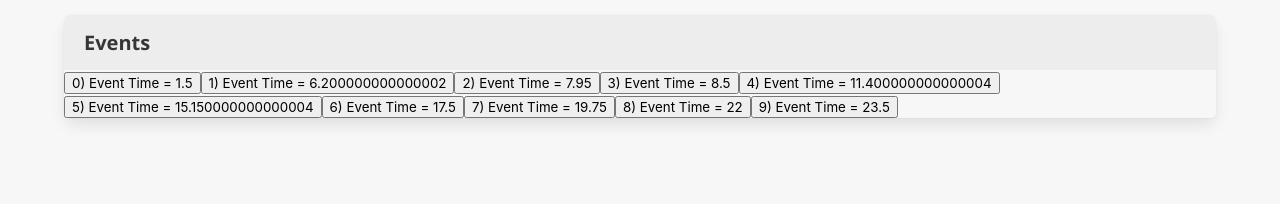
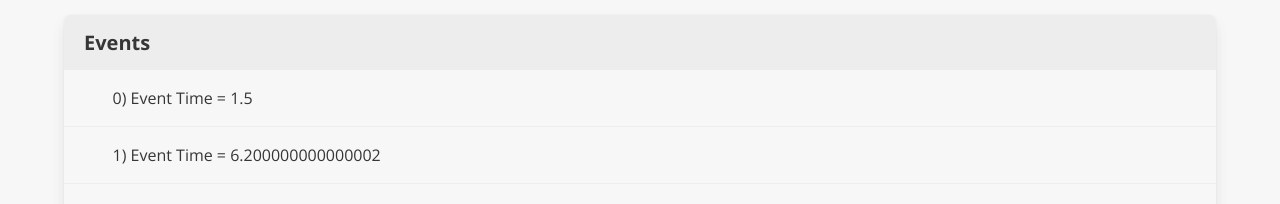
Before and after one commit to wcardosodev/hackathon, a React (Create React App) app in the folder hackathon/: page / in a window 1280 px wide. Shown: the part 593-797 px from the top of the page. Built offline with nearby package versions, Linux system fonts and the light colour scheme; the HTML template or start-up script is replaced by a standard one.

Commit message:
Update whatever.js

```diff
--- a/hackathon/src/whatever.js
+++ b/hackathon/src/whatever.js
@@ -128,20 +128,18 @@ const MyComponent = () => {
             <h2 className="panel-heading">Events</h2>
             {events.map((event, index) => {
               return (
-                // <a key={event.event_uuid} href="#" className="panel-block is-active">
-                //   <div className="panel-block">
-                //     <span className="panel-icon">
-                //       <i className="fas fa-book" aria-hidden="true"></i>
-                //     </span>
-                //     {`${index}) Event Time = ${event.event_time_in_seconds}`}
-                //   </div>
-                // </a>
-                <button
-                  key={index}
+                <div
+                  key={event.event_uuid}
+                  className="panel-block"
                   onClick={() => console.log(event.event_uuid)}
                 >
-                  {`${index}) Event Time = ${event.event_time_in_seconds}`}
-                </button>
+                  <div className="panel-block">
+                    <span className="panel-icon">
+                      <i className="fas fa-book" aria-hidden="true"></i>
+                    </span>
+                    {`${index}) Event Time = ${event.event_time_in_seconds}`}
+                  </div>
+                </div>
               );
             })}
           </div>
```
